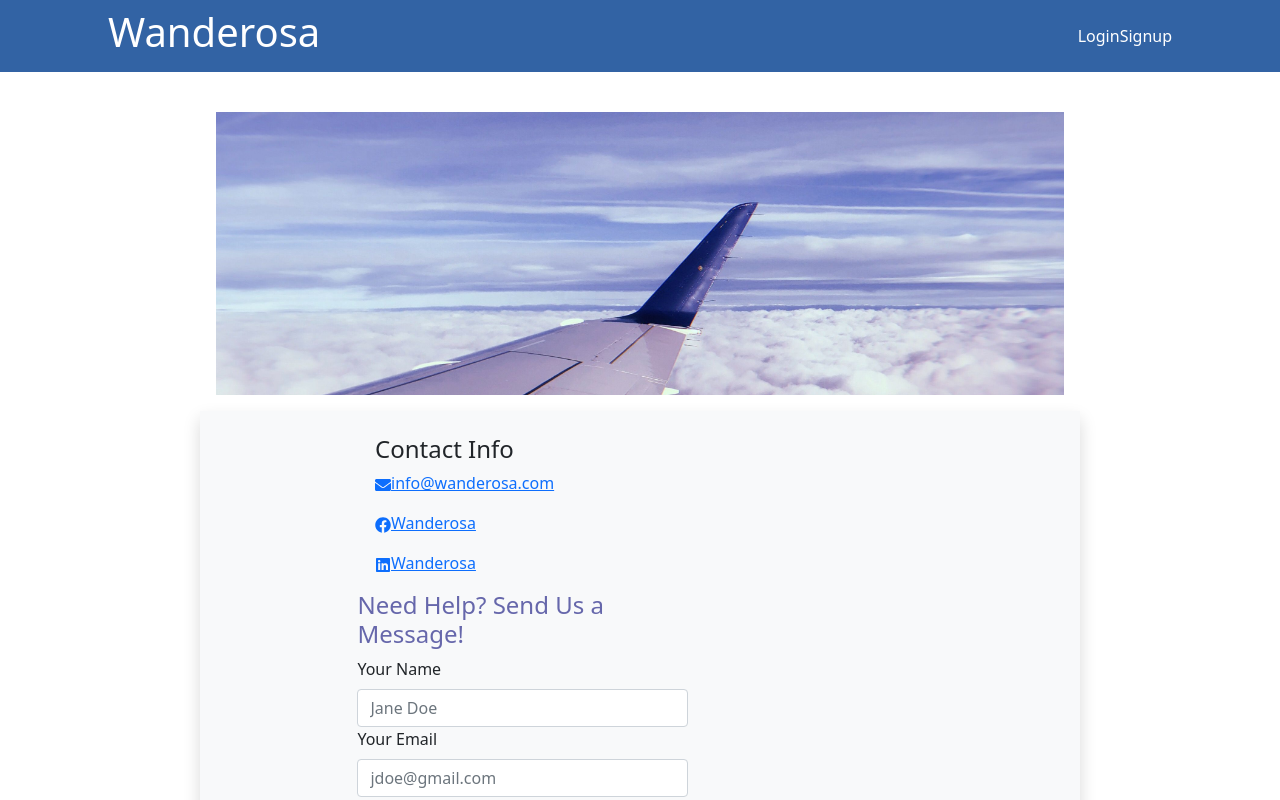
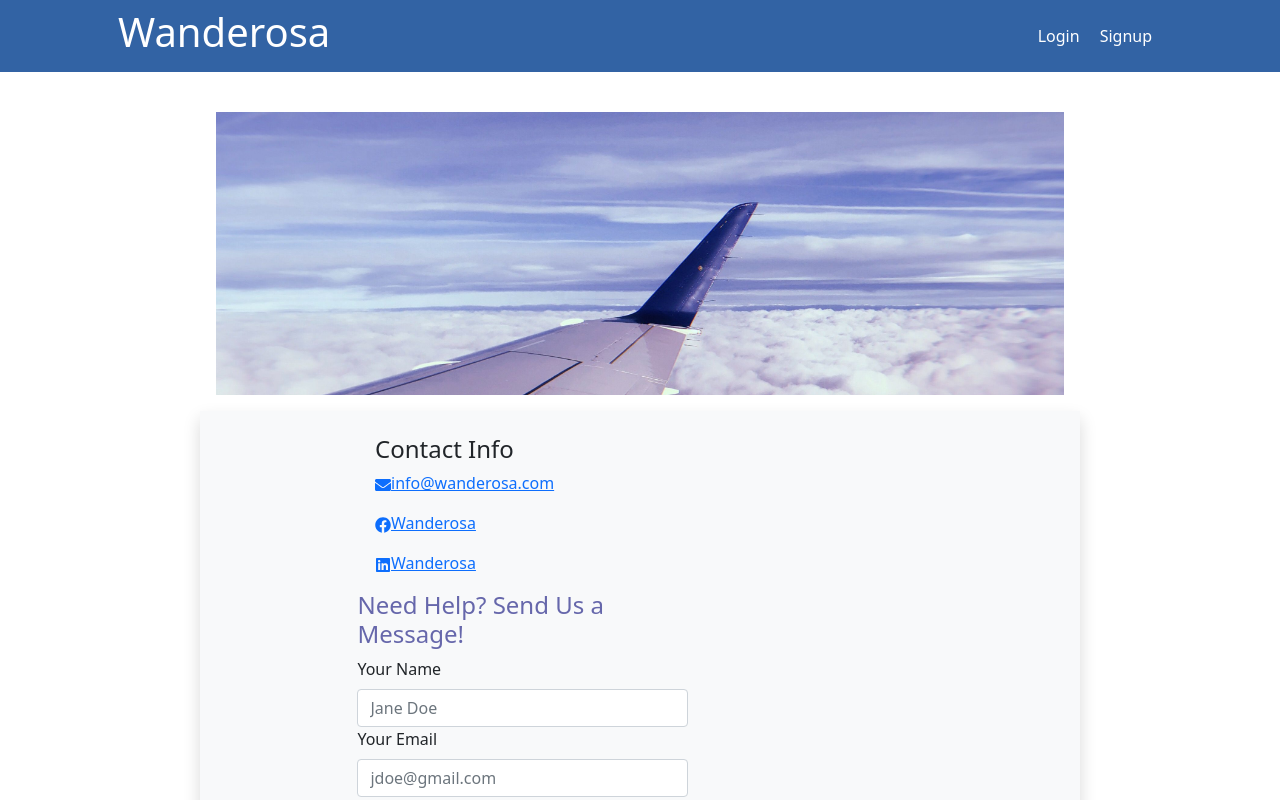
Before and after one commit to SamuraiHuey/Wanderosa, a React (Create React App) app in the folder client/: page /contact in a window 1280 px wide. Shown: the top 800 px of the page. Built offline with nearby package versions, Linux system fonts and the light colour scheme.

Commit message:
fixed logged in view

```diff
--- a/client/src/App.css
+++ b/client/src/App.css
@@ -63,6 +63,11 @@
 .header-links {
   color: white;
   text-decoration: none;
+  padding: 0px 10px
+}
+
+.header-links :hover {
+  color: var(--spa-blue);
 }
 
 .align-center {
--- a/client/src/components/NavTabs.js
+++ b/client/src/components/NavTabs.js
@@ -4,7 +4,7 @@ import React from 'react';
 function NavTabs(props) {
     const tabs = ['Home', 'Schedule', 'View', 'Signup', 'Login', 'Contact'];
     return (
-        <div>
+        <div className='header-links'>
             <h1>Wanderosa!</h1>
             <ul className="nav nav-tabs">
                 {tabs.map(tab => (
--- a/client/src/components/pages/Header.js
+++ b/client/src/components/pages/Header.js
@@ -17,11 +17,11 @@ const Header = () => {
           <h1>Wanderosa</h1>
         </Link>
 
-        <nav className="text-center">
+        <nav className="text-center header-links">
           {Auth.loggedIn() ? (
             <>
-              <Link to="/schedule">Schedule</Link>
-              <Link to="/view">View</Link>
+              <Link className='header-links' to="/schedule">Schedule</Link>
+              <Link className='header-links' to="/view">View</Link>
               <a className='header-links' href="/" onClick={logout}>
                 Logout
               </a>
```
